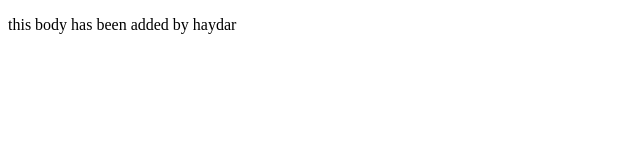
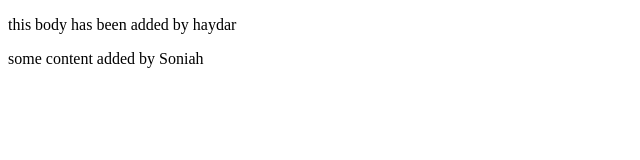
Before and after one commit to AnitahSoniah25/profile_page, a plain HTML site: page contact.html in a window 1280 px wide. Shown: the whole page, without its empty margins (0-640 px from the left). Drawn offline with Linux system fonts and the light colour scheme.

Commit message:
Added some content to contact.html

```diff
--- a/contact.html
+++ b/contact.html
@@ -7,5 +7,6 @@
 </head>
 <body>
     <p>this body has been added by haydar</p>
+    <p>some content added by Soniah</p>
 </body>
 </html>
```
